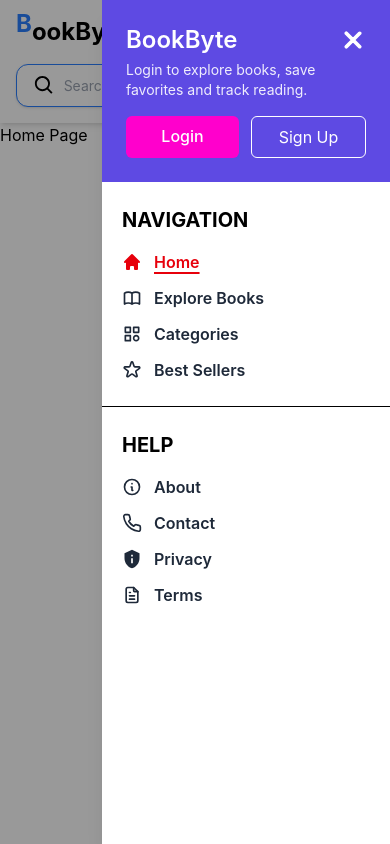
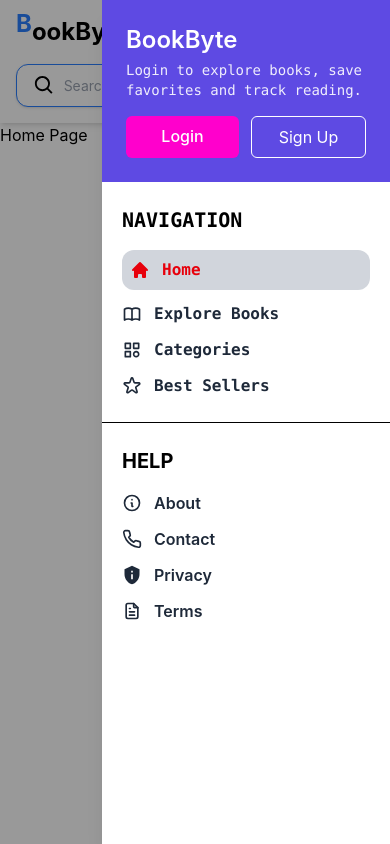
Before and after one commit to raushan-sinha/book-byte, a React (Vite) app: page / in a window 390 px wide. Both pictures are taken after a click on the button 361 px from the left and 29 px from the top of the page. Built offline with nearby package versions, Linux system fonts and the light colour scheme.

Commit message:
Removed an icons & added styles on Links

```diff
--- a/src/components/layout/navbar/MobileMenu.tsx
+++ b/src/components/layout/navbar/MobileMenu.tsx
@@ -6,8 +6,6 @@ import { FiPhone } from "react-icons/fi";
 import { TbFileText } from "react-icons/tb";
 import { navLinks } from "./navLinksData";
 import { Link, useLocation } from "react-router-dom";
-import { RxCross2 } from "react-icons/rx";
-
 const MobileMenu: React.FC = () => {
 	const [open, setOpen] = useState<boolean>(false);
 	const location = useLocation();
@@ -28,13 +26,9 @@ const MobileMenu: React.FC = () => {
 										BookByte
 									</span>
 
-									<span>
-										<RxCross2 size={26} strokeWidth={1} onClick={() => setOpen(false)} />
-									</span>
-
 								</div>
 
-								<p className="text-sm text-start opacity-90 mt-1">
+								<p className="text-sm text-start opacity-90 mt-1 font-mono">
 									Login to explore books, save favorites and track reading.
 								</p>
 
@@ -51,7 +45,7 @@ const MobileMenu: React.FC = () => {
 
 							{/* Navigation */}
 							<div className="px-5 py-6 border-b">
-								<h3 className="text-xl text-start font-bold text-black uppercase mb-4">
+								<h3 className="text-xl text-start font-bold text-black uppercase mb-4 font-mono">
 									Navigation
 								</h3>
 
@@ -63,7 +57,7 @@ const MobileMenu: React.FC = () => {
 											<li key={idx}>
 												<Link
 													to={link.path}
-													className={`${location.pathname === link.path ? 'underline underline-offset-4 decoration-2 text-red-600' : ''} flex items-center gap-3 text-gray-800 hover:text-red-600 text-base font-semibold`}>
+													className={`${location.pathname === link.path ? 'text-red-600 bg-gray-300 p-2 rounded-xl' : ''} flex items-center gap-3 text-gray-800 hover:text-red-600 text-base font-semibold font-mono`}>
 													<Icon size={20} />
 													{link.name}
 												</Link>
```
